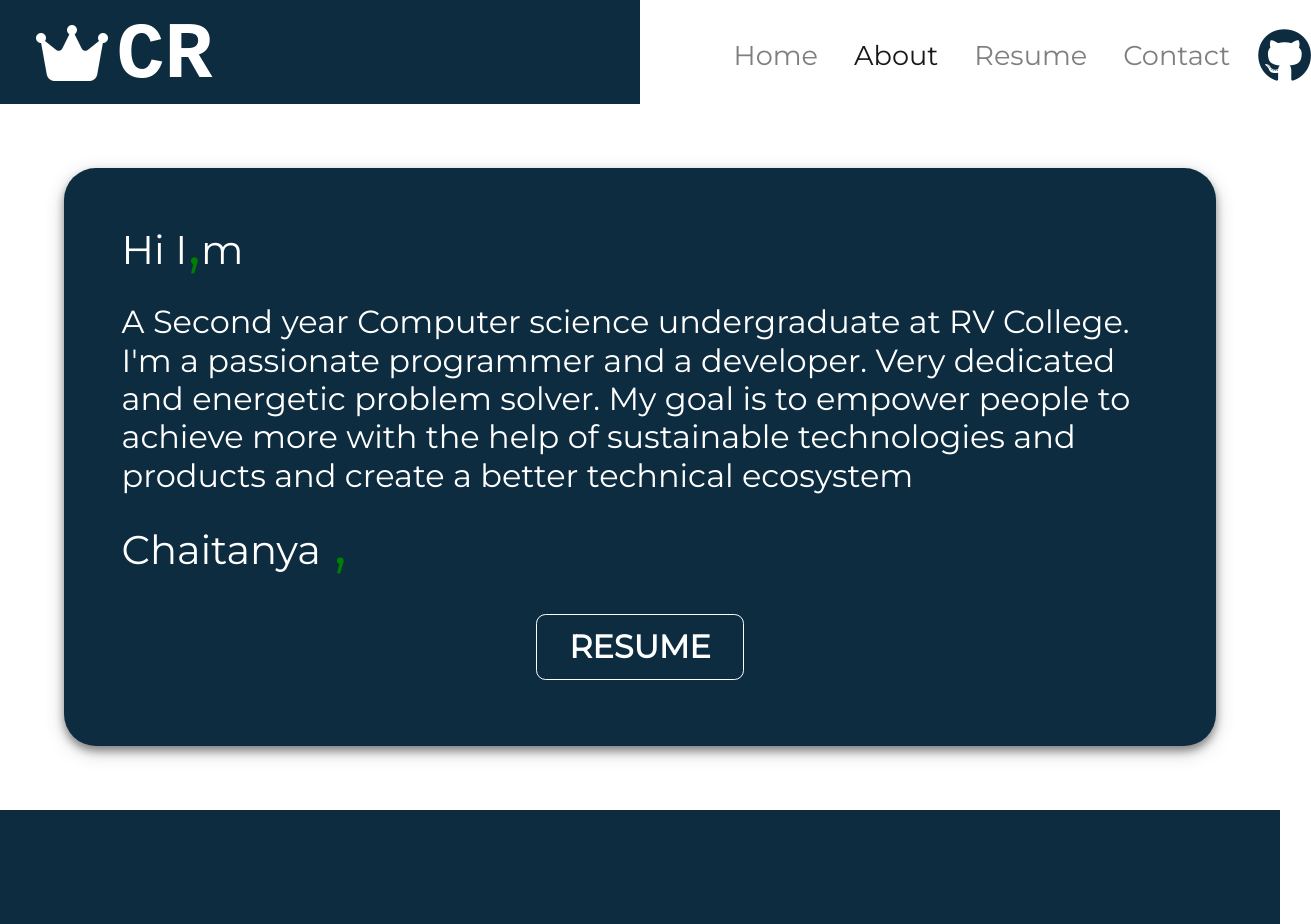
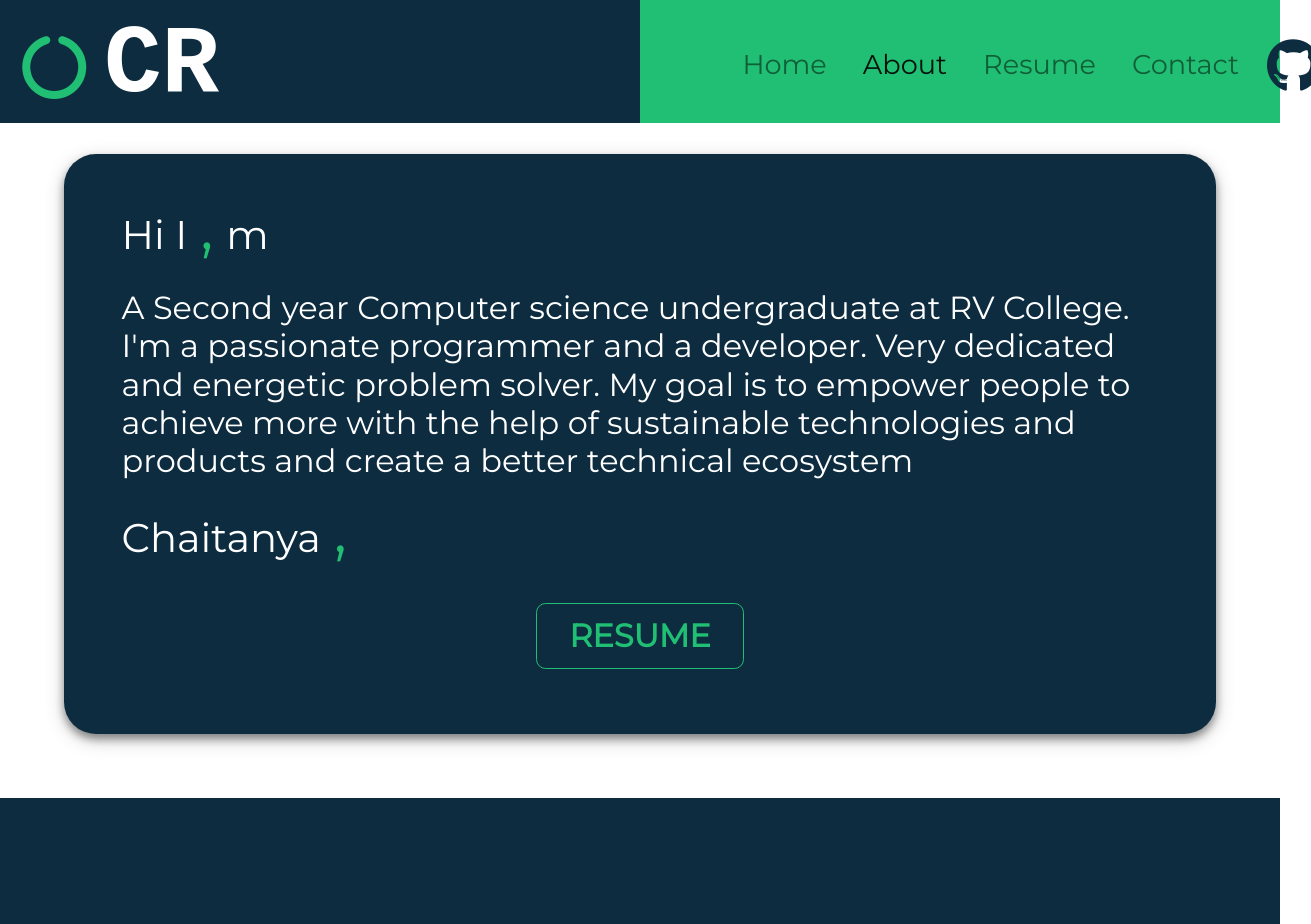
Before and after one commit to lvrchaitanya/My-CV, a plain HTML site: page index1.html in a window 1280 px wide. Shown: the top 924 px of the page, 1311 px wide, since content can reach past the window. Drawn offline with nearby package versions, Linux system fonts and the light colour scheme.

Commit message:
added green them

```diff
--- a/css/styles.css
+++ b/css/styles.css
@@ -4,6 +4,7 @@ body{
   margin:0;
   padding:0;
   text-align: center;
+
 }
 
 /* navigation bar */
@@ -11,26 +12,31 @@ body{
 
     font-family: 'Montserrat', sans-serif;
     padding-bottom: 0;
+
 }
 .nav-item{
   margin:auto 10px ;
 }
 .naverig{
   font-size: 1.7rem;
-  margin-left: 46%;
+  margin-left: 47%;
 }
 .navbar-brand{
   padding: 0 20px;
   font-size: 2rem;
+  padding-left: 0.5%;
 }
 
-
+.favcir{
+  padding: 6% 5% 10% 0;
+  color: #21bf73;
+}
 .header1{
   box-shadow: 0 5px 8px 0 rgba(0, 0, 0, 0.4), 0 6px 20px 0 rgba(0, 0, 0, 0.19);
 
 
 width:90%;
-margin: 5% auto;
+margin: 12% auto 5% auto;
   height:auto;
   background-color: #0d2c40;
   /* #8474d4; */
@@ -39,18 +45,20 @@ margin: 5% auto;
 
   font-family: 'Montserrat', sans-serif;
 font-weight: bold;
+
 }
 
 .headtext{
 
   color:white;
-  font-family: 'Montserrat', sans-serif;
+
   padding: 3% 5%;
     text-align: left;
   font-size: 3rem;
 }
 
-h6{
+h6,h1{
+  font-family: 'Montserrat', sans-serif;
   display:inline-block;
   margin: 0;
 font-size: 2.5rem;
@@ -61,16 +69,18 @@ h1{
   padding-bottom: 0;
 }
 h5{
+  font-family: 'Montserrat', sans-serif;
   display:inline-block;
   margin: 0;
   font-size: 2.5rem;
 }
 h3{
+  font-family: 'Montserrat', sans-serif;
   display:inline-block;
   margin: 0;
   padding: 0;
   font-size: 4rem;
-  color:  green;
+  color: #21bf73;
 }
 
 .btn{
@@ -82,9 +92,11 @@ border: 1px solid;
   font-size: 2rem;
   border-radius: 0.6rem;
   width: 20%;
-  color:white ;
+  color: #21bf73;
 }
-
+.btn:hover{
+  color:white;
+}
 
 /* about part */
 .middle{
@@ -106,7 +118,7 @@ border: 1px solid;
 
 border-radius: 1rem;
 font-family: 'Montserrat', sans-serif;
-color:white;
+color:#21bf73;
 /* #393e46; */
 
 
@@ -157,13 +169,13 @@ p{
 }
 /* footer */
 last{
-  background-color:white;
+  background-color:#21bf73;
   width: 100%;
   height:auto;
   padding-left: 35%;
 }
 .fab{
-color: #0d2c40 ;
+color:#0d2c40;
   padding: 40px 50px 20px 50px;
 
 }
@@ -172,13 +184,14 @@ color: #0d2c40 ;
   padding-bottom: 20px;
   margin-bottom: 0;
   padding-left:0;
-color:#0d2c40 ;
+color:#0d2c40;
 }
 
 .favgit{
 
   padding:5px 0 0 10px;
   margin-right:0;
+  color:#0d2c40;
 }
 
 
@@ -187,24 +200,13 @@ h4{
 
   font-family: monospace;
     font-weight:bolder;
-    font-size: 5rem;
+    font-size: 6rem;
     margin-bottom: 0;
+
+
 }
 
-@keyframes example {
-  from {  margin-left: -70%;}
-  to {margin-left: 70%;}
-}
-.favcar{
-  color: #0d2c40;
-  margin: 0;
-  padding: 0;
-  animation-name: example;
-  animation-duration: 18s;
-  animation-direction: alternate;
-  animation-iteration-count: infinite;
 
-}
 
 
 @media screen and (max-width: 1200px) {
@@ -212,11 +214,6 @@ h4{
     font-size: 1.7rem;
     margin-left: 30%;
   }
-
-  @keyframes example {
-      from {  margin-left: -90%;}
-      to {margin-left: 90%;}
-    }
 
   .webdev2{
     width:80%;
@@ -265,6 +262,10 @@ margin-top: 8%;
 .btn{
   font-size: 1.5rem;
   width:30%
+}
+.naverig{
+  font-size: 1.5rem;
+  margin-left: 40%;
 }
 }
 
@@ -325,24 +326,22 @@ margin-top: 8%;
     left: 0;
     width: 0;
     height: 15px;
-    background-color: green;
+    background-color: #21bf73;
     border-radius: 1000px;
     animation-duration: .7s;
     animation-timing-function: ease;
     animation-fill-mode: forwards;
+    animation-name:
 }
 
 
 #skillli.html:after {
     animation-name: html;
 }
-#skills:hover{
-  animation-duration: .7s;
-  animation-timing-function: ease;
-  animation-fill-mode: forwards;
-}
+
 
 @keyframes html {
+  from{width: 0;}
     to {
         width: 50%;
     }
--- a/css/styles0.css
+++ b/css/styles0.css
@@ -15,7 +15,7 @@ body{
 }
 .naverig{
   font-size: 1.7rem;
-  margin-left: 45%;
+  margin-left: 47%;
 }
 .navbar-brand{
   padding: 0 20px;
@@ -23,12 +23,17 @@ body{
 
 }
 
+.favcir{
+  padding: 0 10% 10% 0;
+  color: #21bf73;
+}
+
 h4{
   display:inline-block;
 
   font-family: monospace;
     font-weight:bolder;
-    font-size: 5rem;
+    font-size: 6rem;
     margin-bottom: 0;
 }
 .fir{
@@ -56,8 +61,8 @@ img{
   box-shadow: 0 5px 8px 0 rgba(0, 0, 0, 0.4), 0 6px 20px 0 rgba(0, 0, 0, 0.19);
 
 
-width:80%;
-margin: 10% 9% 5% 10%;
+width:82%;
+margin: 7% 9% 5% 10%;
   height:auto;
   background-color: #0d2c40;
   /* #8474d4; */
@@ -72,7 +77,7 @@ font-weight: bold;
 
   color:white;
   font-family: 'Montserrat', sans-serif;
-  padding: 12% 10% 8% 12%;
+  padding: 12% 12% 8% 12%;
     text-align: left;
   font-size: 3rem;
 }
@@ -95,7 +100,7 @@ h3{
   margin: 0;
   padding: 0;
   font-size: 4rem;
-  color:  green;
+  color:  #21bf73;
 }
 
 .btn{
@@ -107,20 +112,22 @@ border: 1px solid;
   font-size: 2rem;
   border-radius: 0.6rem;
   width: 45%;
-  color:white ;
+  color:#21bf73 ;
 }
 
-
+.btn:hover{
+    color:white;
+}
 
 /* footer */
 .last{
-  background-color:white;
+  background-color: #21bf73;
   width: 100%;
   height:auto;
   padding-left: 35%;
 }
 .fab{
-color:  #0d2c40 ;
+color: #0d2c40 ;
   padding: 40px 50px 20px 50px;
 
 }
@@ -129,13 +136,14 @@ color:  #0d2c40 ;
   padding-bottom: 20px;
   margin-bottom: 0;
   padding-left:9%;
-color:  #0d2c40 ;
+color: #0d2c40 ;
 }
 
 .favgit{
 
   padding:5px 0 0 10px;
   margin-right:0;
+    color:#0d2c40;
 }
 
 
@@ -151,7 +159,7 @@ color:  #0d2c40 ;
     display: block!important;
   }
   .last{
-    background-color:white;
+    background-color:#21bf73;
     width: 100%;
     height:auto;
     padding-left: 25%;
@@ -163,4 +171,8 @@ color:  #0d2c40 ;
   .btn{
     font-size: 1.5rem;
   }
+  .naverig{
+    font-size: 1.5rem;
+    margin-left: 40%;
+  }
 }
--- a/index1.html
+++ b/index1.html
@@ -23,8 +23,10 @@
   <section id="first">
     <div class="top">
 
-      <nav class="navbar sticky-top navbar-expand-lg navbar-light " style="background: linear-gradient(90deg, #0d2c40 50%, white 50%);">
-  <a class="navbar-brand" href="#" style="color: white  ;"><i class="fas fa-crown fa-2x"></i> <h4 >CR</h4></a>
+      <nav class="navbar fixed-top  navbar-expand-lg navbar-light " style="background: linear-gradient(90deg, #0d2c40 50%, #21bf73 50%);">
+        <a class="navbar-brand" href="#" style="color: white  ;"><i class="fas fa-circle-notch favcir fa-2x"></i>
+          <h4>CR</h4>
+        </a>
         <button class="navbar-toggler" type="button" data-toggle="collapse" data-target="#navbarNavAltMarkup" aria-controls="navbarNavAltMarkup" aria-expanded="false" aria-label="Toggle navigation">
           <span class="navbar-toggler-icon"></span>
         </button>
@@ -34,7 +36,7 @@
             <a class="nav-item nav-link active" href="#second">About</a>
             <a class="nav-item nav-link" href="#">Resume</a>
             <a class="nav-item nav-link" href="#footer">Contact</a>
-        <a href="https://github.com/lvrchaitanya" style="width:0;"><i class="fab fa-github favgit fa-2x " ></i></a>
+            <a href="https://github.com/lvrchaitanya" style="width:0;"><i class="fab fa-github favgit fa-2x "></i></a>
             <!-- <a class="nav-item nav-link disabled" href="#" tabindex="-1" aria-disabled="true">Disabled</a> -->
           </div>
         </div>
@@ -42,8 +44,11 @@
 
       <div class="header1 d-flex justify-content-center">
         <div class="headtext">
-  <h6> Hi I </h6><h3>,</h3><h6>m </h6>
-  <h1>A Second year Computer science undergraduate at RV College. I'm a passionate programmer and a developer. Very dedicated and energetic problem solver. My goal is to empower people to achieve more with the help of sustainable technologies and products and create a better technical ecosystem</h1>
+          <h6> Hi I </h6>
+          <h3>,</h3>
+          <h6>m </h6>
+          <h1>A Second year Computer science undergraduate at RV College. I'm a passionate programmer and a developer. Very dedicated and energetic problem solver. My goal is to empower people to achieve more with the help of sustainable technologies
+            and products and create a better technical ecosystem</h1>
           <h5>Chaitanya </h5>
           <h3>,</h3>
           <h5></h5>
@@ -51,13 +56,13 @@
         </div>
 
       </div>
-
+</div>
   </section>
 
   <section id="second">
 
     <div class="container-fluid middle">
-<i class="fas fa-car-side fa-4x favcar"></i>
+      <i class="fas fa-car-side fa-4x favcar"style="color:#0d2c40"></i>
       <div class="mid">
 
       </div>
@@ -83,7 +88,7 @@
           </div>
           <div class="col-md-8">
             <div class="card-body">
-        <h5 class="card-title" >WEB DEVLOPMENT</h5>
+              <h5 class="card-title">WEB DEVLOPMENT</h5>
               <p class="card-text">I'm also a Web developer and have experience in HTMl CSS JavaScript and other frameworks like BootStrap and jQuery as well.</p>
               <p class="card-text"><small class="text-muted">As of 2020</small></p>
             </div>
@@ -98,7 +103,7 @@
           </div>
           <div class="col-md-8">
             <div class="card-body">
-        <h5 class="card-title">Competative Programming</h5>
+              <h5 class="card-title">COMPETATIVE PROGRAMING</h5>
               <p class="card-text">I do a lot of competative codeing as well and I'm good at solving the questions with time limit .</p>
               <p class="card-text"><small class="text-muted">As of 2020</small></p>
             </div>
@@ -109,23 +114,23 @@
   </section>
   <section id="skills" class="Skills" style="background-color:#0d2c40; color:white;">
     <div class="skilltitle">
-      <h1 align="center">Skills</h1>
+      <h1 align="center">SKILLS<h3>,</h3></h1>
     </div>
     <div class="row">
       <div class="column">
         <ul>
           <li id="skillli" class="html">C/C++</li>
-            <li id="skillli"class="css">PYTHON</li>
-            <li id="skillli"class="js">Java</li>
-            <li id="skillli"class="ng">Bootstrap</li>
+          <li id="skillli" class="css">PYTHON</li>
+          <li id="skillli" class="js">Java</li>
+          <li id="skillli" class="ng">Bootstrap</li>
         </ul>
       </div>
       <div class="column2">
         <ul>
-            <li id="skillli"class="html">Javascript</li>
-            <li id="skillli"class="css">jQuery</li>
-            <li id="skillli"class="ng">Angular</li>
-            <li id="skillli"class="js">JavaScript</li>
+          <li id="skillli" class="html">Javascript</li>
+          <li id="skillli" class="css">jQuery</li>
+          <li id="skillli" class="ng">Angular</li>
+          <li id="skillli" class="js">JavaScript</li>
         </ul>
       </div>
     </div>
@@ -133,7 +138,7 @@
   </section>
 
   <section id="footer">
-  <div class="container-fluid last">
+    <div class="container-fluid last" style="background-color: #21bf73;">
       <i class="fab fa-twitter fa-3x"></i>
       <i class="fab fa-facebook-f fa-3x"></i>
       <i class="fab fa-instagram fa-3x"></i>
```
Also changed, not shown: index.html (+4 -4 lines). Lines whose indentation alone changed are shown as unchanged.
